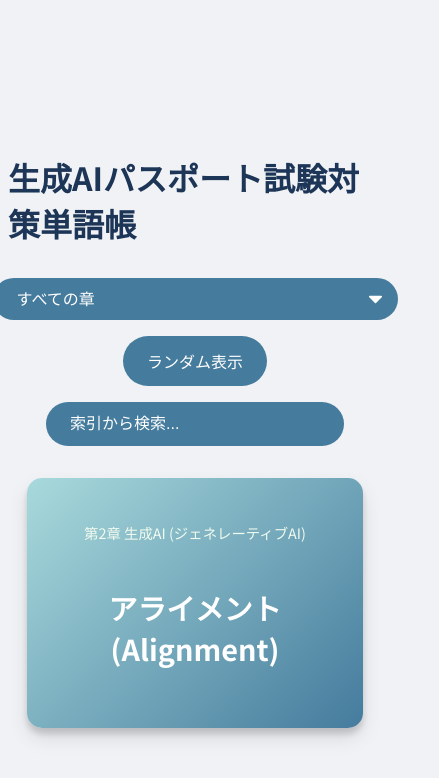
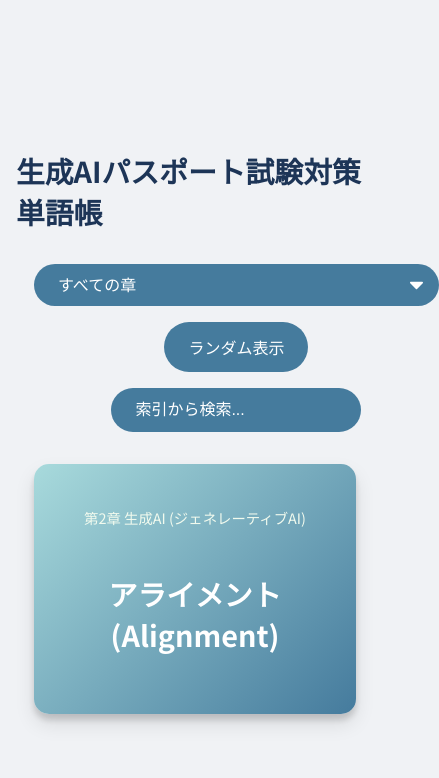
Before and after one commit to slimslimpanda/generative-ai-passport-g, a plain HTML site: page index.html in a window 390 px wide. Shown: the whole page, 439 px wide, since content can reach past the window. Drawn offline with Linux system fonts and the light colour scheme.

Commit message:
スマホ対応(再)

```diff
--- a/style.css
+++ b/style.css
@@ -1,3 +1,9 @@
+*,
+*::before,
+*::after {
+    box-sizing: border-box;
+}
+
 body {
     font-family: 'Noto Sans JP', sans-serif;
     display: flex;
@@ -7,6 +13,8 @@ body {
     min-height: 100vh;
     background-color: #f0f2f5;
     color: #333;
+    margin: 0;
+    padding: 1rem;
 }
 
 h1 {
@@ -21,6 +29,33 @@ h1 {
     flex-wrap: wrap;
     justify-content: center;
     width: 90%;
+}
+
+@media (max-width: 768px) {
+    h1 {
+        font-size: 1.8rem;
+    }
+
+    .controls {
+        flex-direction: column;
+        align-items: center;
+    }
+
+    #search-input {
+        width: 100%;
+    }
+
+    #flashcard-container {
+        height: 220px;
+    }
+
+    #term {
+        font-size: 1.5rem;
+    }
+
+    #definition {
+        font-size: 1rem;
+    }
 }
 
 #random-btn, #search-input, #chapter-select {
```
